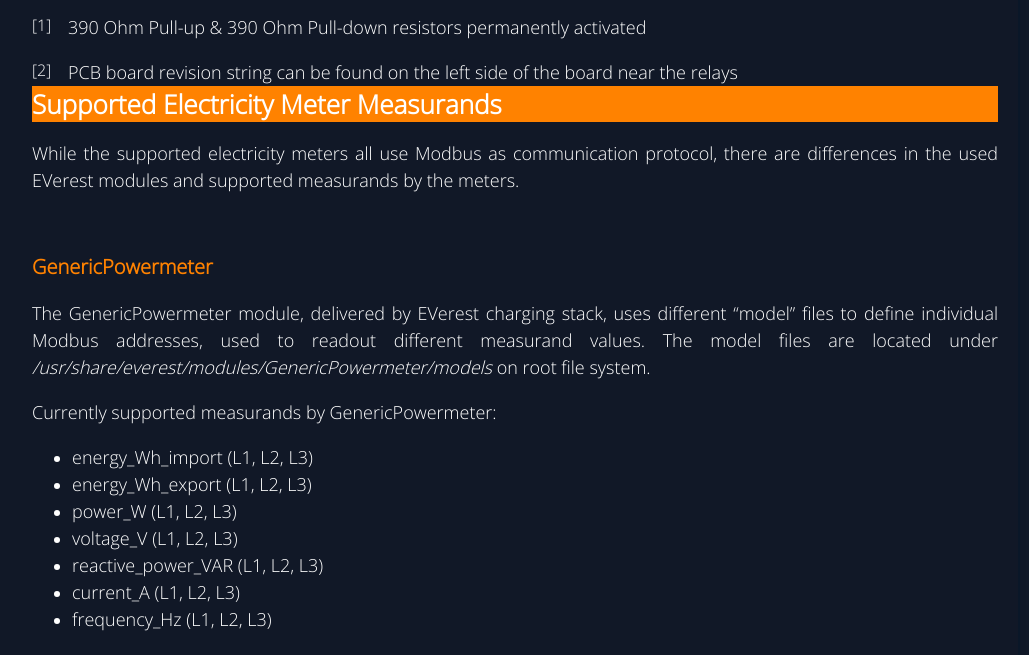
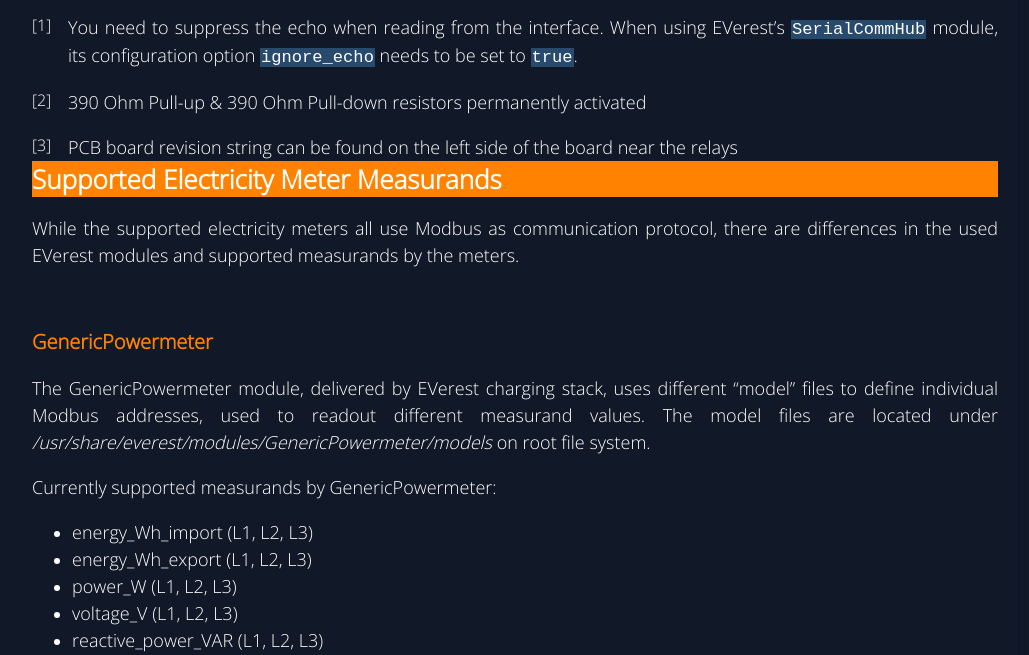
Before and after one commit to chargebyte/chargebyte-docs, a Sphinx documentation site: the page built from docs/source/hardware.rst, in a window 1280 px wide and 900 px high, scrolled down 4216 px, cut to the strip 245-900 px from the top of the window. Shown: the whole strip, without its empty margins (218-1247 px from the left). Built offline with Sphinx 7.4.7, drawn with Linux system fonts in a browser that asks for light colours.

Commit message:
Hardware: add column and note about EIA-485 echo
Signed-off-by: Moritz Barsnick <moritz.barsnick@chargebyte.com>

```diff
--- a/docs/source/hardware.rst
+++ b/docs/source/hardware.rst
@@ -162,13 +162,19 @@
     * - Termination
       - yes, 120 Ohm enableable via SW1 (factory default: not activated)
       - yes, 120 Ohm permanently activated
-    * - :rspan:`1` Failsafe Biasing [1]_
-      - PCB board revision ≤ V0R32 [2]_ :no
+    * - Local Echo
+      - yes [1]_
+      - yes [1]_
+    * - :rspan:`1` Failsafe Biasing [2]_
+      - PCB board revision ≤ V0R32 [3]_ :no
       - :rspan:`1` yes
-    * - PCB board revision > V0R32 [2]_ :yes
+    * - PCB board revision > V0R32 [3]_ :yes
 
-.. [1] 390 Ohm Pull-up & 390 Ohm Pull-down resistors permanently activated
-.. [2] PCB board revision string can be found on the left side of the board near the relays
+.. [1] You need to suppress the echo when reading from the interface. When using
+       EVerest's ``SerialCommHub`` module, its configuration option ``ignore_echo``
+       needs to be set to ``true``.
+.. [2] 390 Ohm Pull-up & 390 Ohm Pull-down resistors permanently activated
+.. [3] PCB board revision string can be found on the left side of the board near the relays
 
 
 Supported Electricity Meter Measurands
```
Also changed, not shown: other parts of docs/source/hardware.rst (+8 -8 lines).
